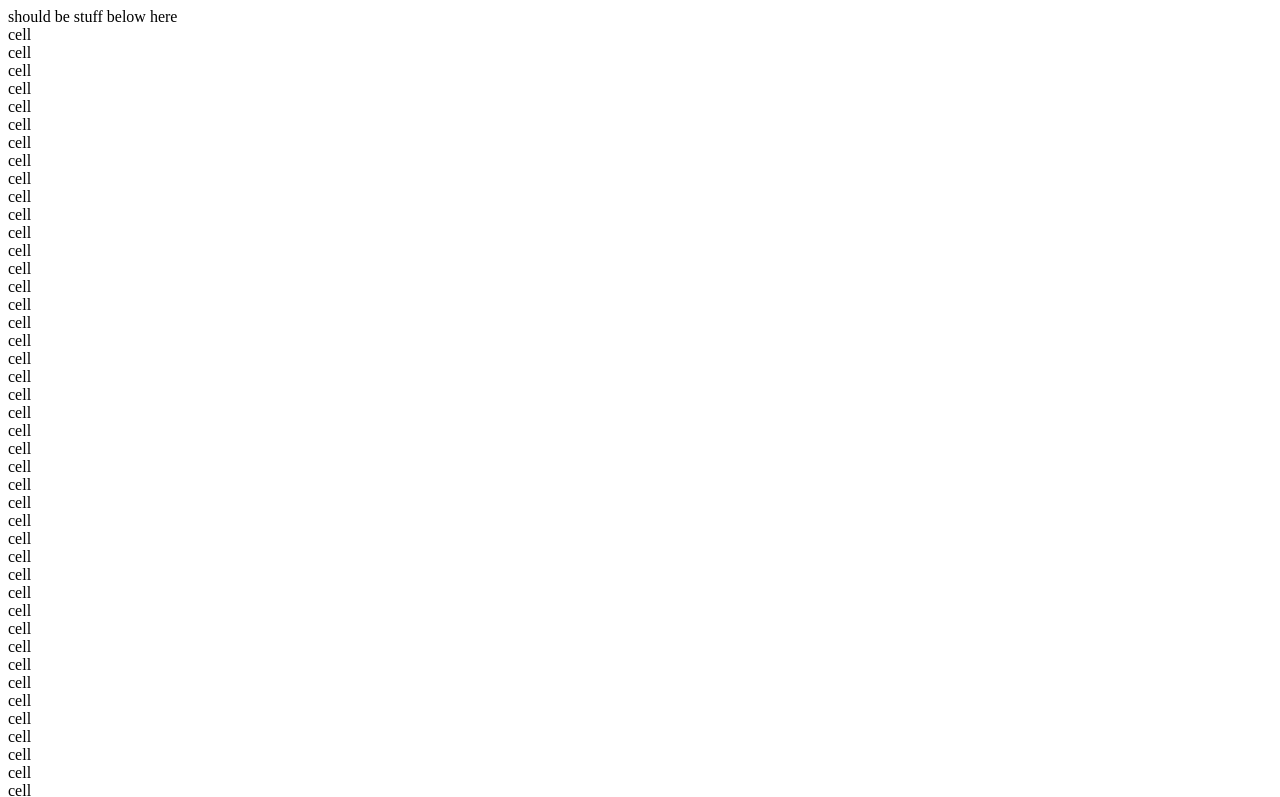
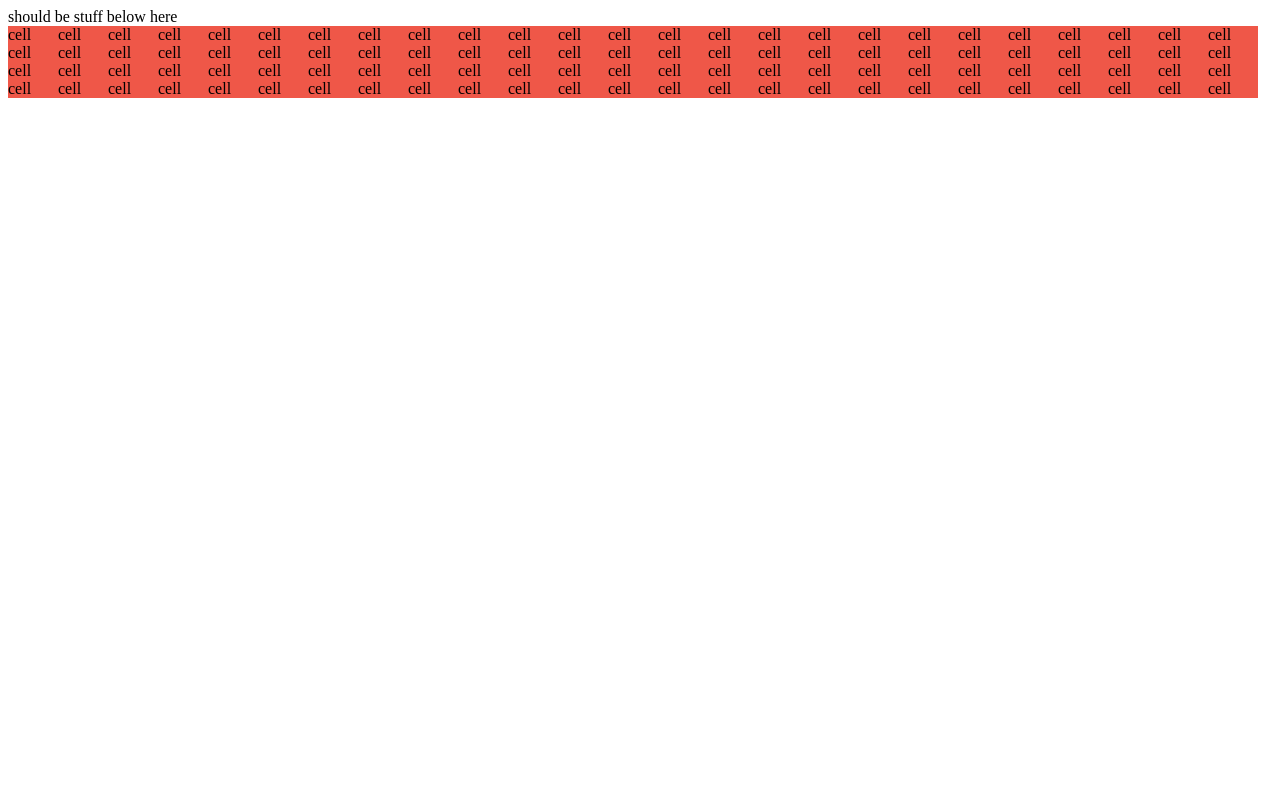
Before and after one commit to bonushole/BoilerMake7, a React app: page / in a window 1280 px wide. Shown: the top 797 px of the page. Built offline with nearby package versions, Linux system fonts and the light colour scheme.

Commit message:
seperated style sheets

```diff
--- a/src/cell.js
+++ b/src/cell.js
@@ -12,7 +12,7 @@ export class Cell extends React.Component{
 
     //style={{float: "left"}}
         return(
-            <div className='cell'> cell </div>
+            <div className='cell' style={{float: "left"}}> cell </div>
 
         );
 
--- a/src/row.js
+++ b/src/row.js
@@ -29,7 +29,7 @@ export class Row extends React.Component{
 
         );
 
-        return (<div className='row'> row </div>);
+        return (<div className='row' style={{overflow:"hidden"}}> row </div>);
 
     }
 }
--- a/src/style/cell.scss
+++ b/src/style/cell.scss
@@ -1,3 +1,5 @@
 .cell {
-    float: "left"
+    float: "left";
+    background-color: #ef5748;
+    width: 50px;
 }
--- a/src/style/row.scss
+++ b/src/style/row.scss
@@ -1,3 +1,3 @@
 .row{
-    overflow:"hidden"
+    overflow:"hidden";
 }
```
